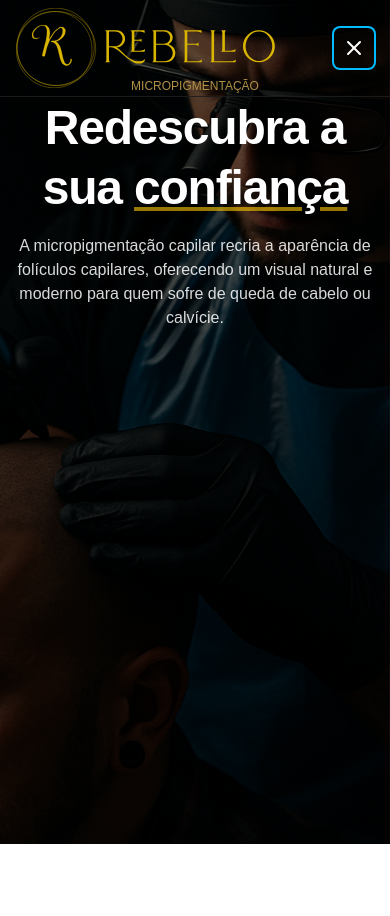
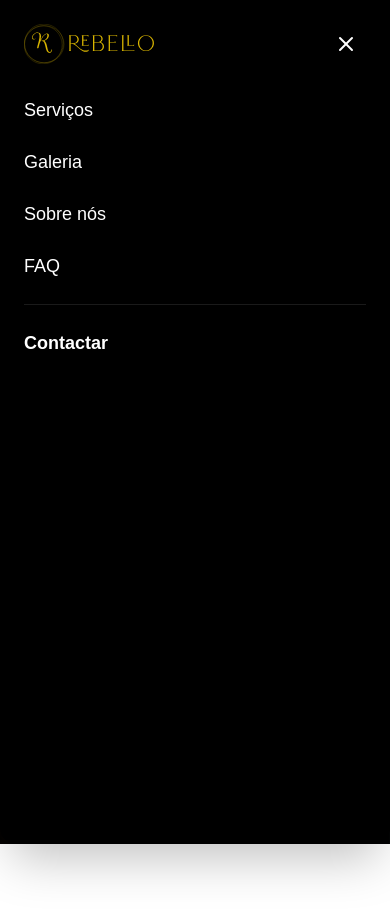
Before and after one commit to Leocoelho1982/rebello, a React (Vite) app: page / in a window 390 px wide. Both pictures are taken after a click on the button "Abrir menu". Shown: the top 916 px of the page. Built offline with nearby package versions, Linux system fonts and the light colour scheme.

Commit message:
menu mobile

```diff
--- a/dev-dist/sw.js
+++ b/dev-dist/sw.js
@@ -82,7 +82,7 @@ define(['./workbox-54d0af47'], (function (workbox) { 'use strict';
     "revision": "3ca0b8505b4bec776b69afdba2768812"
   }, {
     "url": "index.html",
-    "revision": "0.4kaec15h8io"
+    "revision": "0.963kr4672ig"
   }], {});
   workbox.cleanupOutdatedCaches();
   workbox.registerRoute(new workbox.NavigationRoute(workbox.createHandlerBoundToURL("index.html"), {
--- a/src/components/Hero.jsx
+++ b/src/components/Hero.jsx
@@ -7,9 +7,18 @@ export default function Hero() {
   const [scrolled, setScrolled] = useState(false);
   const [mobileOpen, setMobileOpen] = useState(false);
 
-  // refs para cálculo do progresso de scroll dentro do hero
   const heroRef = useRef(null);
   const textRef = useRef(null);
+
+  // Bloquear scroll do body quando o menu mobile está aberto
+  useEffect(() => {
+    if (mobileOpen) {
+      document.body.classList.add("overflow-hidden");
+    } else {
+      document.body.classList.remove("overflow-hidden");
+    }
+    return () => document.body.classList.remove("overflow-hidden");
+  }, [mobileOpen]);
 
   useEffect(() => {
     const onScroll = () => {
@@ -18,24 +27,17 @@ export default function Hero() {
 
       if (!heroRef.current || !textRef.current) return;
 
-      // progresso do scroll APENAS dentro do hero (0 → 1)
       const heroTop = heroRef.current.offsetTop;
       const heroH = heroRef.current.offsetHeight;
       const vh = window.innerHeight;
-      const scrollInside = Math.min(
-        Math.max(y - heroTop, 0),
-        heroH - vh
-      );
-      const progress = scrollInside / (heroH - vh); // 0..1
+      const scrollInside = Math.min(Math.max(y - heroTop, 0), heroH - vh);
+      const progress = scrollInside / (heroH - vh);
 
-      // Posição do texto: começa centrado e sobe até ao topo (com margem)
-      const startY = vh * 0.5;     // centro
-      const endY = 72;             // “encostado” ao topo com ~72px de respiro
-      const currentY = startY + (endY - startY) * progress; // interp
+      const startY = vh * 0.5;
+      const endY = 72;
+      const currentY = startY + (endY - startY) * progress;
 
-      // Coloca o bloco de texto nessa Y absoluta (em px) dentro do viewport
       textRef.current.style.transform = `translateX(-50%) translateY(${currentY}px)`;
-
     };
 
     onScroll();
@@ -58,26 +60,23 @@ export default function Hero() {
 
   return (
     <header className="relative w-full text-white">
-      {/* CAMADA DE FUNDO FIXA (a imagem fica parada) */}
+      {/* FUNDO */}
       <div
         className="pointer-events-none fixed inset-0 -z-10 bg-cover bg-center"
         style={{ backgroundImage: `url(${bgUrl})` }}
         aria-hidden="true"
       />
-
-      {/* overlays/efeitos opcionais */}
       <div className="pointer-events-none fixed inset-0 -z-10 bg-black/40" aria-hidden="true" />
 
       {/* NAVBAR */}
       <nav
         className={[
-          "fixed top-0 left-0 right-0 z-30 transition-all duration-300",
+          "fixed top-0 left-0 right-0 z-40 transition-all duration-300",
           scrolled ? "bg-black/80 backdrop-blur" : "bg-transparent",
         ].join(" ")}
       >
         <div className="mx-auto max-w-7xl px-4 sm:px-6 lg:px-8">
           <div className={`flex items-center justify-between ${scrolled ? "h-16 py-0" : "h-24 py-3"}`}>
-            <div className="flex w-full items-center justify-between lg:justify-start">
             <a href="/" className="flex items-center gap-3">
               <img
                 src={logo_rebello_r}
@@ -87,19 +86,23 @@ export default function Hero() {
                 }`}
               />
             </a>
+
+            {/* Botão Mobile */}
             <button
-                aria-label="Abrir menu"
+              aria-label={mobileOpen ? "Fechar menu" : "Abrir menu"}
               className="lg:hidden inline-flex items-center justify-center rounded-md p-2 focus:outline-none focus:ring-2 focus:ring-sky-400"
               onClick={() => setMobileOpen((v) => !v)}
             >
               {mobileOpen ? <FiX size={24} /> : <FiMenu size={24} />}
             </button>
-            </div>
 
+            {/* Links Desktop */}
             <div className="hidden lg:flex items-center gap-4">
               <NavLink href="#servicos">Serviços</NavLink>
               <NavLink href="#gallery">Galeria</NavLink>
-              <NavLink href="#sobre"><span className="whitespace-nowrap">Sobre nós</span></NavLink>
+              <NavLink href="#sobre">
+                <span className="whitespace-nowrap">Sobre nós</span>
+              </NavLink>
               <NavLink href="#faq">FAQ</NavLink>
               <a
                 href="#contacto"
@@ -110,27 +113,79 @@ export default function Hero() {
             </div>
           </div>
         </div>
-
-        {mobileOpen && (
-          <div className="lg:hidden border-t border-white/10 bg-black/90">
-            {/* …links mobile… */}
-          </div>
-        )}
       </nav>
 
-      {/* HERO “CENA”: 200vh para haver espaço de scroll; sticky mantém o viewport */}
+      {/* MENU MOBILE */}
+      {/* Overlay escuro */}
+      <div
+        className={`lg:hidden fixed inset-0 z-40 bg-black/60 transition-opacity duration-300 ${
+          mobileOpen ? "opacity-100" : "pointer-events-none opacity-0"
+        }`}
+        onClick={() => setMobileOpen(false)}
+        aria-hidden={!mobileOpen}
+      />
+
+      {/* Painel */}
+      <aside
+        className={`lg:hidden fixed inset-y-0 left-0 right-0 z-50 bg-[#000] text-white transition-transform duration-300 ${
+          mobileOpen ? "translate-y-0" : "-translate-y-full"
+        } rounded-b-2xl shadow-2xl`}
+        role="dialog"
+        aria-modal="true"
+      >
+        <div className="mx-auto max-w-7xl px-6 pt-6 pb-10">
+          {/* Topo do painel */}
+          <div className="flex items-center justify-between">
+            <a href="/" className="flex items-center gap-3">
+              <img src={logo_rebello_r} alt="Logo Rebello" className="h-10 w-auto" />
+            </a>
+            <button
+              aria-label="Fechar menu"
+              className="inline-flex items-center justify-center rounded-md p-2 focus:outline-none focus:ring-2 focus:ring-sky-400"
+              onClick={() => setMobileOpen(false)}
+            >
+              <FiX size={24} />
+            </button>
+          </div>
+
+          {/* Lista de links mobile */}
+          <nav className="mt-8 space-y-6 text-lg">
+            <a href="#servicos" className="block hover:text-white/90" onClick={() => setMobileOpen(false)}>
+              Serviços
+            </a>
+            <a href="#gallery" className="block hover:text-white/90" onClick={() => setMobileOpen(false)}>
+              Galeria
+            </a>
+            <a href="#sobre" className="block hover:text-white/90" onClick={() => setMobileOpen(false)}>
+              Sobre nós
+            </a>
+            <a href="#faq" className="block hover:text-white/90" onClick={() => setMobileOpen(false)}>
+              FAQ
+            </a>
+
+            <hr className="my-6 border-white/10" />
+
+            <a
+              href="#contacto"
+              className="block hover:text-white/90 font-semibold"
+              onClick={() => setMobileOpen(false)}
+            >
+              Contactar
+            </a>
+          </nav>
+        </div>
+      </aside>
+
+      {/* HERO */}
       <section ref={heroRef} className="relative h-[200vh]">
         <div className="sticky top-0 h-screen">
-          {/* container para centralização horizontal */}
           <div className="relative mx-auto max-w-5xl px-6">
-            {/* bloco de texto que se move (apenas ele rola) */}
-            {/* bloco de texto que se move */}
             <div
               ref={textRef}
               className="absolute text-center will-change-transform w-full max-w-3xl px-4"
               style={{
                 left: "50%",
-    transform: "translateX(-50%) translateY(50vh)", // começa centrado
+                transform: "translateX(-50%) translateY(50vh)",
               }}
             >
               <small className="text-[#B29146]">MICROPIGMENTAÇÃO</small>
@@ -145,8 +200,6 @@ export default function Hero() {
               </p>
             </div>
 
-
-            {/* indicador de scroll (fixo no viewport) */}
             <a
               href="#conteudo"
               className="absolute bottom-6 left-1/2 -translate-x-1/2 text-white/80 hover:text-white transition-opacity"
```
Lines whose indentation alone changed are shown as unchanged.
